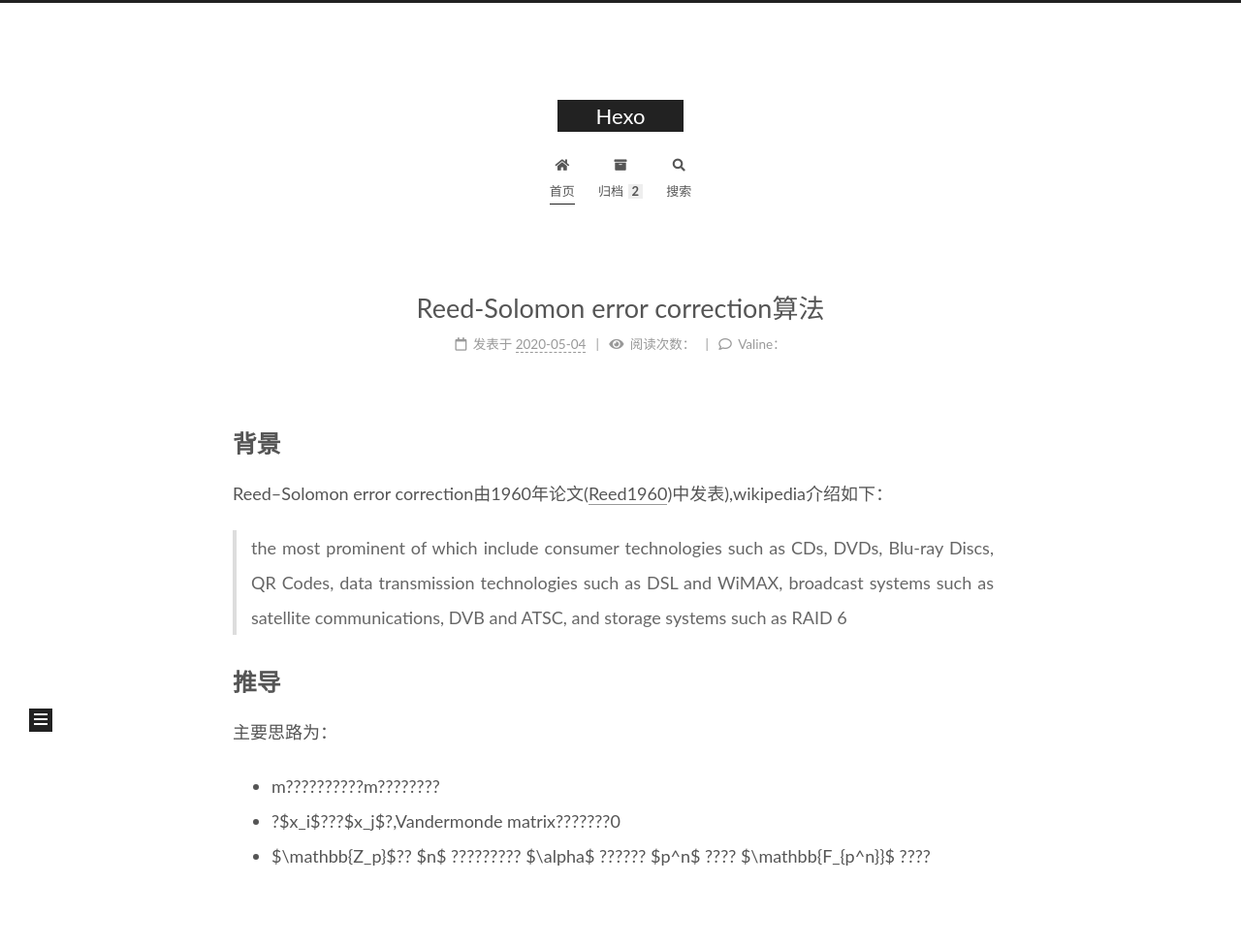
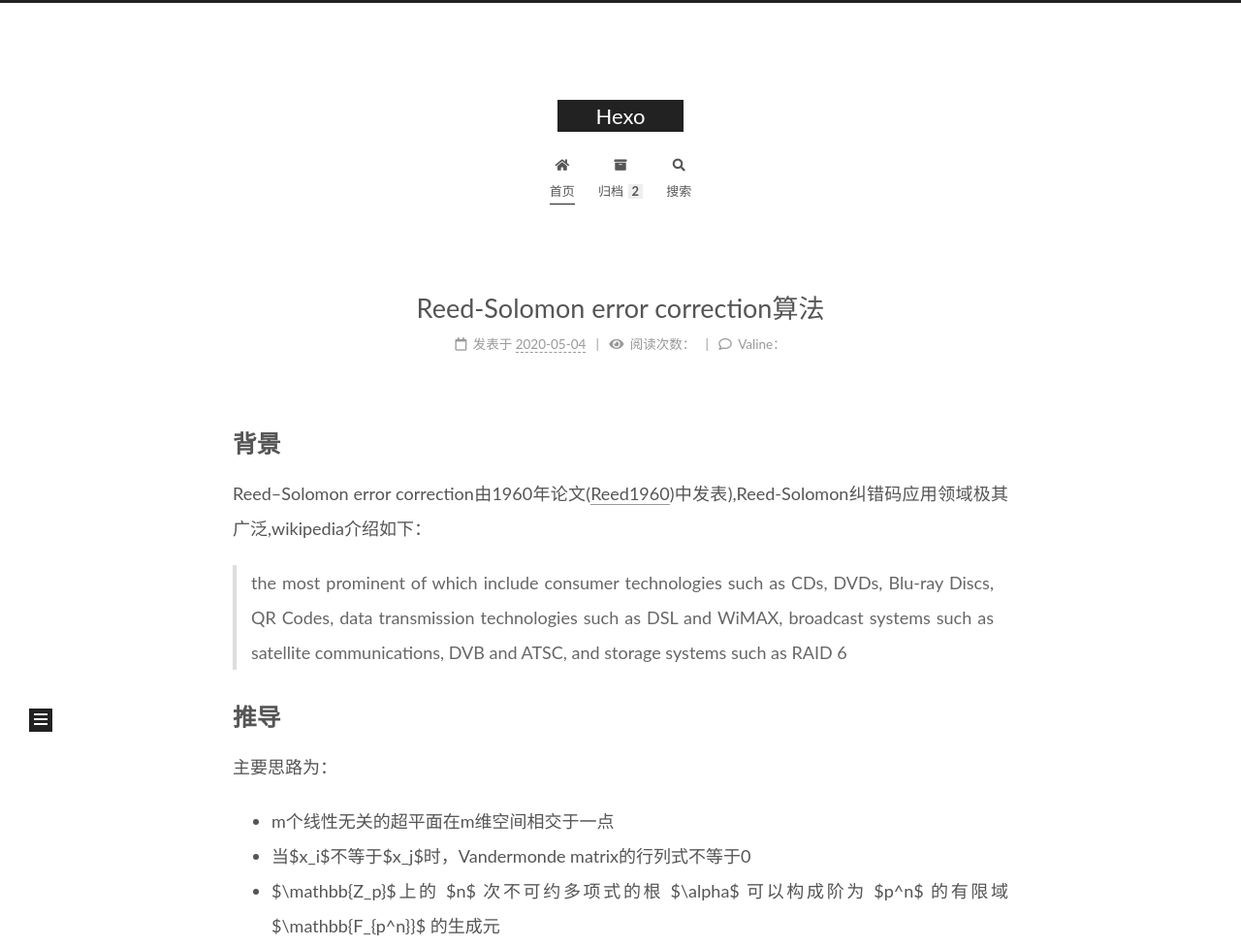
Before and after one commit to surpass007/abelliu.github.io, a plain HTML site: page index.html in a window 1280 px wide. Shown: the top 976 px of the page at 97% size. Drawn offline with Linux system fonts and the light colour scheme; no server answers; a script that the page names is missing.

Commit message:
Site updated: 2020-05-04 20:20:21

```diff
--- a/css/main.css
+++ b/css/main.css
@@ -1168,7 +1168,7 @@ pre .javascript .function {
 }
 .links-of-author a::before,
 .links-of-author span.exturl::before {
-  background: #4e2bff;
+  background: #7dfeff;
   border-radius: 50%;
   content: ' ';
   display: inline-block;
--- a/index.html
+++ b/index.html
@@ -194,7 +194,7 @@
               <span class="post-meta-item-text">发表于</span>
 
 
-              <time title="创建时间：2020-05-04 19:50:49 / 修改时间：20:18:58" itemprop="dateCreated datePublished" datetime="2020-05-04T19:50:49+08:00">2020-05-04</time>
+              <time title="创建时间：2020-05-04 19:50:49 / 修改时间：20:20:12" itemprop="dateCreated datePublished" datetime="2020-05-04T19:50:49+08:00">2020-05-04</time>
             </span>
 
 
@@ -229,15 +229,15 @@
     <div class="post-body" itemprop="articleBody">
 
 
-          <h2 id="背景"><a href="#背景" class="headerlink" title="背景"></a>背景</h2><p>Reed–Solomon error correction由1960年论文(<a href="https://surpass007.github.io/reed1960.pdf" target="_blank" rel="noopener">Reed1960</a>)中发表),wikipedia介绍如下：</p>
+          <h2 id="背景"><a href="#背景" class="headerlink" title="背景"></a>背景</h2><p>Reed–Solomon error correction由1960年论文(<a href="https://surpass007.github.io/reed1960.pdf" target="_blank" rel="noopener">Reed1960</a>)中发表),Reed-Solomon纠错码应用领域极其广泛,wikipedia介绍如下：</p>
 <blockquote>
 <p>the most prominent of which include consumer technologies such as CDs, DVDs, Blu-ray Discs, QR Codes, data transmission technologies such as DSL and WiMAX, broadcast systems such as satellite communications, DVB and ATSC, and storage systems such as RAID 6</p>
 </blockquote>
 <h2 id="推导"><a href="#推导" class="headerlink" title="推导"></a>推导</h2><p>主要思路为：</p>
 <ul>
-<li>m??????????m????????</li>
-<li>?$x_i$???$x_j$?,Vandermonde matrix???????0</li>
-<li>$\mathbb{Z_p}$?? $n$ ????????? $\alpha$ ?????? $p^n$ ???? $\mathbb{F_{p^n}}$ ????</li>
+<li>m个线性无关的超平面在m维空间相交于一点</li>
+<li>当$x_i$不等于$x_j$时，Vandermonde matrix的行列式不等于0</li>
+<li>$\mathbb{Z_p}$上的 $n$ 次不可约多项式的根 $\alpha$ 可以构成阶为 $p^n$ 的有限域 $\mathbb{F_{p^n}}$ 的生成元</li>
 </ul>
 
 
```
Also changed, not shown: 2020/05/04/Reed-Solomon-error-correction算法/index.html (+8 -8 lines).
